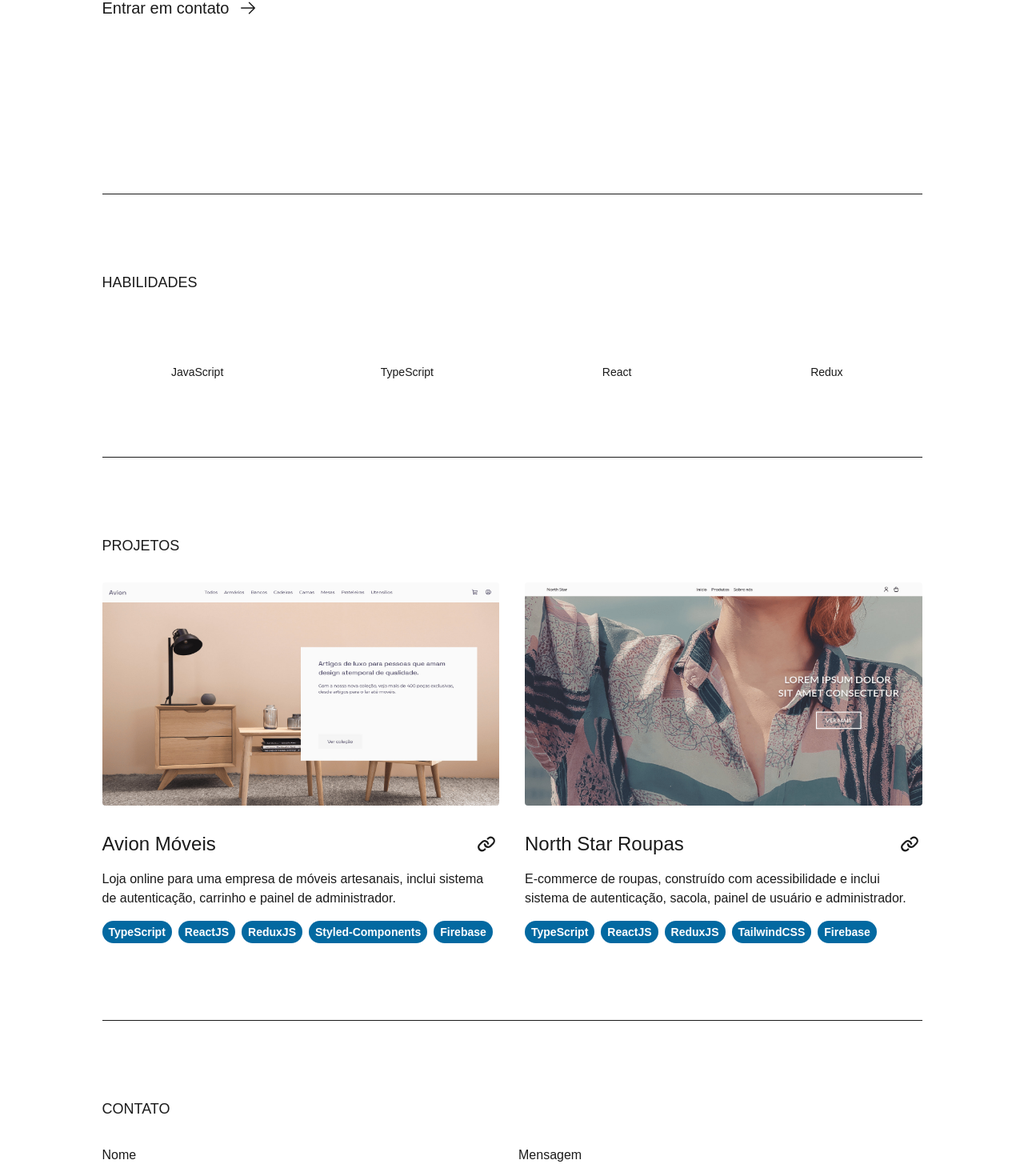
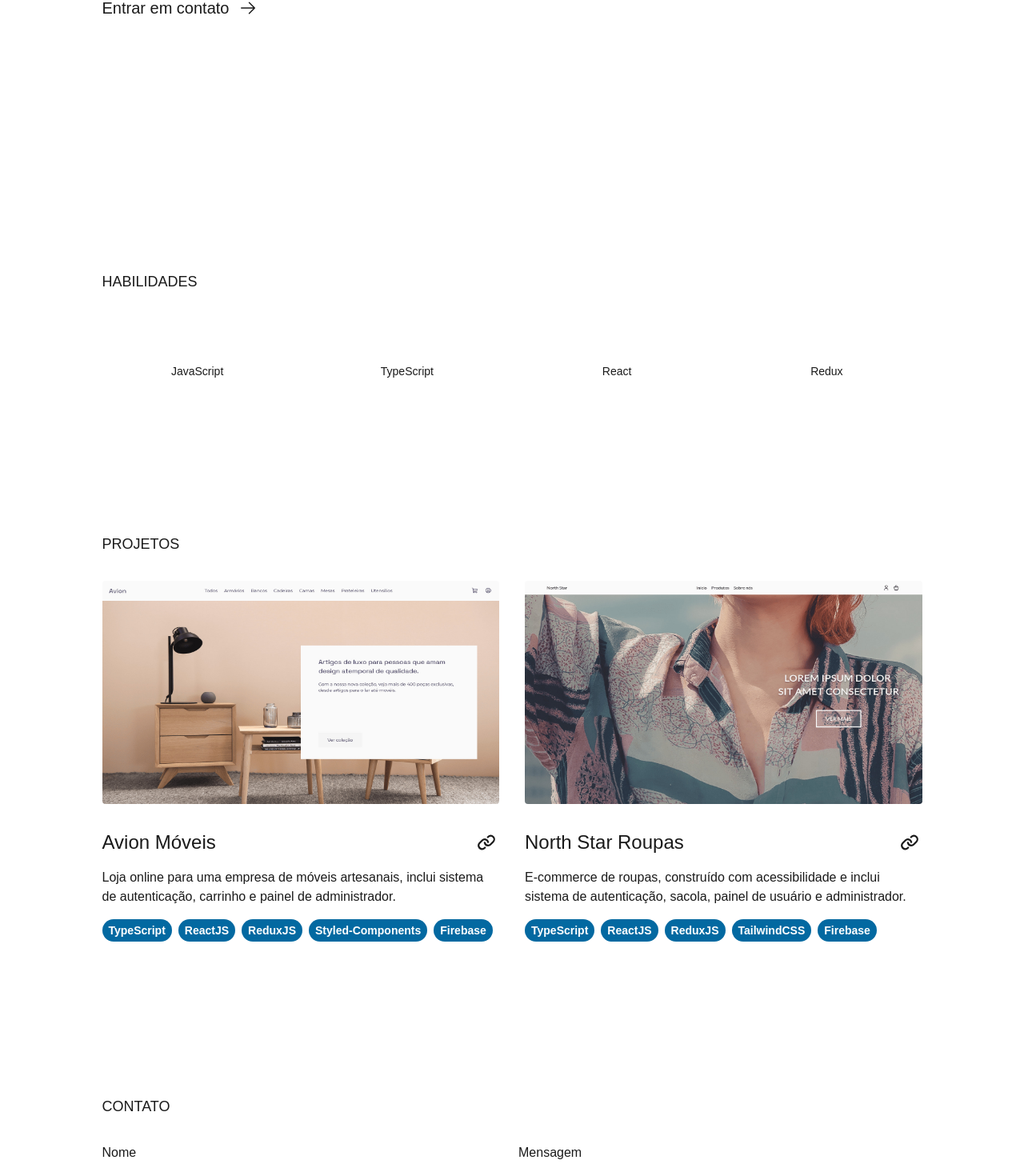
Before and after one commit to jvspepe/portfolio, a React (Vite) app: page / in a window 1280 px wide. Shown: the part 558-2013 px from the top of the page at 80% size. Built offline with nearby package versions, Linux system fonts and the light colour scheme; some icons are missing.

Commit message:
Add Contact section to main file.

```diff
--- a/src/App.tsx
+++ b/src/App.tsx
@@ -43,11 +43,8 @@ function App() {
     <div>
       <Header />
       <Hero />
-      <hr className="container mx-auto h-[1px] border-t border-dark-primary" />
       <Skills />
-      <hr className="container mx-auto h-[1px] border-t border-dark-primary" />
       <ProjectDisplay projects={projects} />
-      <hr className="container mx-auto h-[1px] border-t border-dark-primary" />
       <Contact />
     </div>
   );
```
